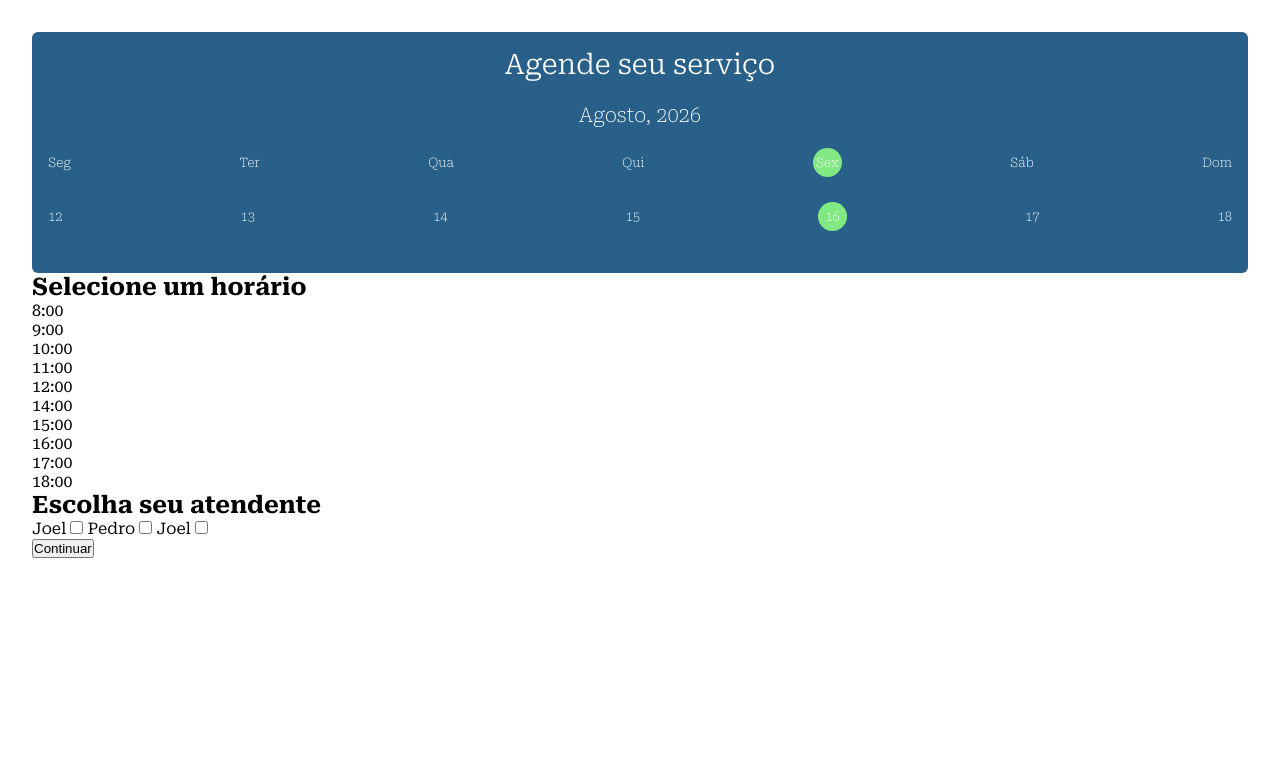
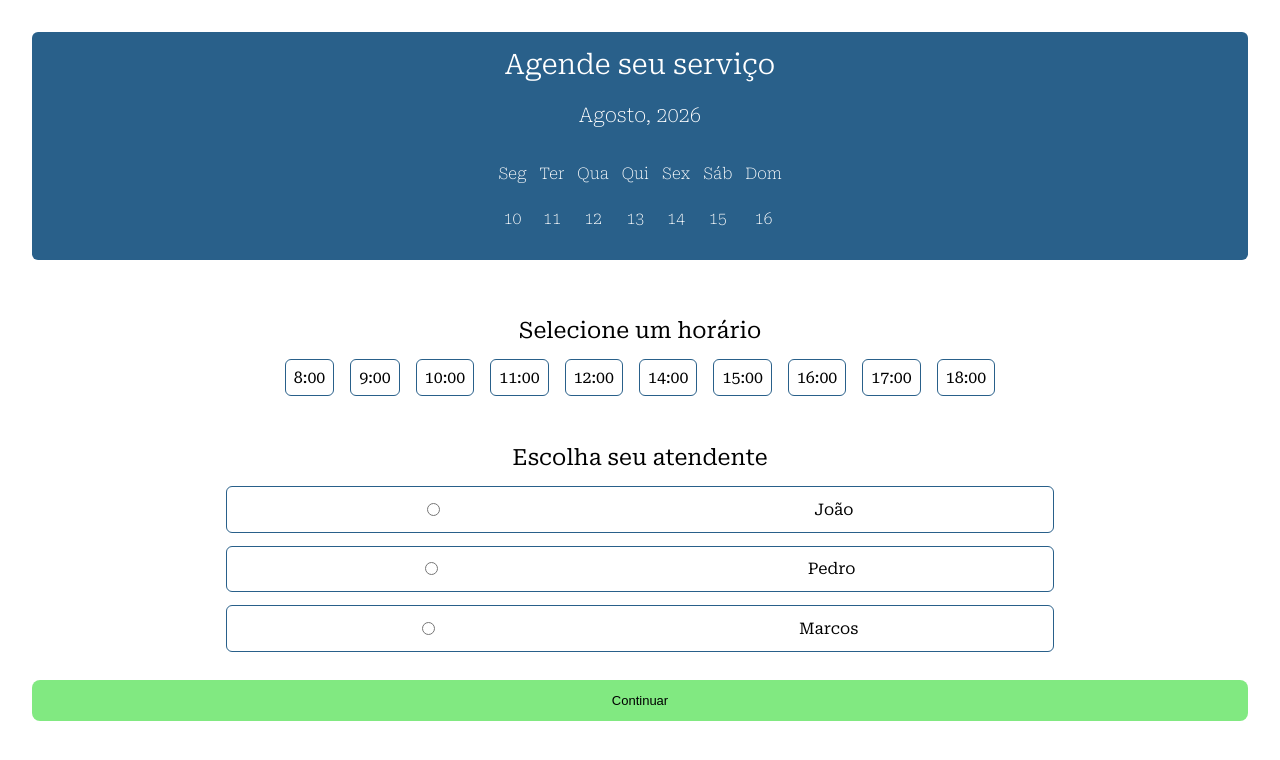
Before and after one commit to HolandaDevX/easy-agenda-sistema, a plain HTML site: page app/appointment.html in a window 1280 px wide. Drawn offline with Linux system fonts and the light colour scheme.

Commit message:
implementando tela de agendamento

```diff
--- a/app-style/appointment.css
+++ b/app-style/appointment.css
@@ -46,26 +46,89 @@ body{
     color: white;
 }
 
-.appointment__week, .appointment__days
-{
-    margin-bottom: var(--margin-default);
+.dias-semana{
+    padding: calc(var(--padding-default) / 2);
     display: flex;
     flex-direction: row;
-    justify-content: space-between;
+    justify-content: center;
     align-items: center;
-    list-style: none;
-    font-size: 0.8125rem;
+    gap: .8rem;
+    list-style-type: none;
+    color: white;
     font-weight: 100;
-    color: white;
+
+}
+
+.dias-semana li {
+    display: flex;
+    flex-direction: column;
+    align-items: center;
+    justify-content: center;
+}
+
+.week{
+    display: block;
+    margin-bottom: var(--margin-default);
+}
+
+.appointment__hours-select{
+    margin-top: var(--margin-default);
+    padding: var(--padding-default);
+}
+
+.appointment__hours-select h2, .appointment__profissional h2{
+    margin-bottom: 1rem;
+    font-size: 1.4rem;
+    font-weight: 400;
     text-align: center;
 }
 
-#selected-week, #seleceted-day{
+.hours-select{
     display: flex;
+    align-items: center;
     justify-content: center;
+    flex-direction: row;
+    flex-wrap: wrap;
+    gap: 1rem;
+}
+
+.hours{
+    padding: .5rem;
+    border: 1px solid var(--primary);
+    border-radius: 6px;
+}
+
+.appointment__profissional{
+    padding: calc(var(--padding-default)/2);
+}
+
+.appointment__profissional-select{
+    display: flex;
+    flex-direction: column;
     align-items: center;
-    height: 1.8rem;
-    width: 1.8rem;
-    border-radius: 50%;
+
+}
+
+
+.container-input{
+    margin-bottom: .8rem    ;
+    padding: .8rem;
+    width: 70%;
+    display: flex;
+    justify-content: space-around;
+    align-items: center;
+    border: 1px solid var(--primary);
+    border-radius: 6px;
+}
+
+.appointment__btn-proceed{
+    width: 100%;
+    padding: .8rem;
+    margin-bottom: .8rem;
+    border-radius: 8px;
+    border: none;
     background-color: var(--secondary);
+    text-align: center;
+    color: black;
+    font-size: .8125rem;
 }
--- a/app/appointment.html
+++ b/app/appointment.html
@@ -20,25 +20,35 @@
 
             <h2 class="appointment__date-select-title">Agosto, 2026</h2>
 
-            <ul class="appointment__week">
-                <li>Seg</li>
-                <li>Ter</li>
-                <li>Qua</li>
-                <li>Qui</li>
-                <li id="selected-week">Sex</li>
-                <li>Sáb</li>
-                <li>Dom</li>
-            </ul>
-
-
-            <ul class="appointment__days">
-                <li>12</li>
-                <li>13</li>
-                <li>14</li>
-                <li>15</li>
-                <li id="seleceted-day">16</li>
-                <li>17</li>
-                <li>18</li>
+            <ul class="dias-semana">
+                <li>
+                    <span class="week">Seg</span>
+                    <span class="date">10</span>
+                </li>
+                <li>
+                    <span class="week">Ter</span>
+                    <span class="date">11</span>
+                </li>
+                <li>
+                    <span class="week">Qua</span>
+                    <span class="date">12</span>
+                </li>
+                <li>
+                    <span class="week">Qui</span>
+                    <span class="date">13</span>
+                </li>
+                <li>
+                    <span class="week">Sex</span>
+                    <span class="date">14</span>
+                </li>
+                <li>
+                    <span class="week">Sáb</span>
+                    <span class="date">15</span>
+                </li>
+                <li>
+                    <span class="week">Dom</span>
+                    <span class="date">16</span>
+                </li>
             </ul>
 
         </article>
@@ -87,22 +97,26 @@
             <h2>Escolha seu atendente</h2>
 
             <article class="appointment__profissional-select">
-                <div class="appointment__profissional-perfil">
-                    <label for="select-perfil-1" name="joel">Joel
-                        <input type="checkbox" id="select-perfil-1">
+                    <label for="profissional-1" class="container-input">
+                        <input type="radio" name="input-profissional" id="profissional-1" value="joao">
+                        <span>João</span>
                     </label>
-                    <label for="select-perfil-2">Pedro
-                        <input type="checkbox" id="select-perfil-2">
+                    <label for="profissional-2" class="container-input">
+                        <input type="radio" name="input-profissional" id="profissional-2" value="pedro">
+                        <span>Pedro</span>
                     </label>
-                    <label for="select-perfil-3">Joel
-                        <input type="checkbox" id="select-perfil-3">
+                    <label for="profissional-3" class="container-input">
+                        <input type="radio" name="input-profissional" id="profissional-3" value="marcos">
+                        <span>Marcos</span>
                     </label>
-                </div>
+
+
             </article>
         </section>
 
         <button class="appointment__btn-proceed">Continuar</button>
     </section>
+    <script src="../scripts/appoiment.js"></script>
 </body>
 
 </html>
```
Also changed, not shown: scripts/appoiment.js (added).
